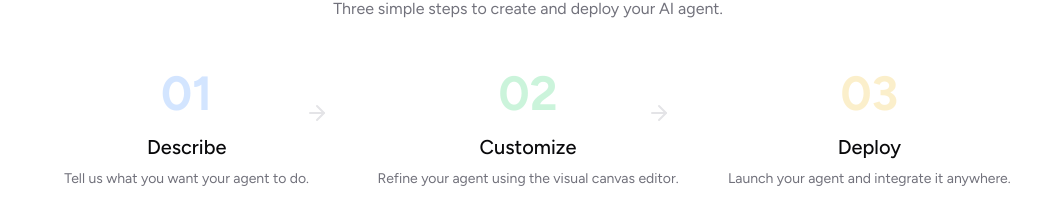
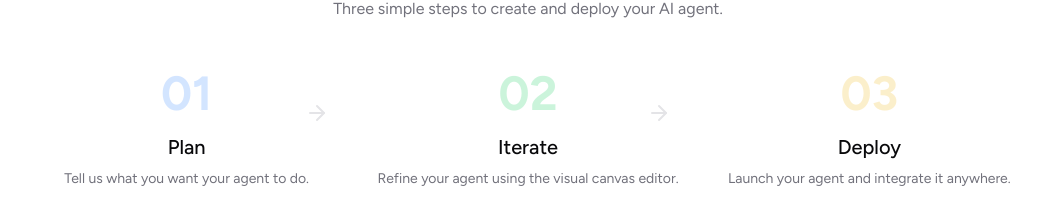
Before and after one commit to ryanmello/conscience, a Next.js app in the folder ui/: page / in a window 1280 px wide. Shown: the part 1538-1761 px from the top of the page, without its empty margins (112-1167 px from the left). Built offline with nearby package versions, Linux system fonts and the light colour scheme; no server answers.

Commit message:
update ui steps

```diff
--- a/ui/app/page.tsx
+++ b/ui/app/page.tsx
@@ -88,13 +88,13 @@ const useCases = [
 const steps = [
   {
     number: "01",
-    title: "Describe",
+    title: "Plan",
     description: "Tell us what you want your agent to do.",
     colorClass: "text-blue-500",
   },
   {
     number: "02",
-    title: "Customize",
+    title: "Iterate",
     description: "Refine your agent using the visual canvas editor.",
     colorClass: "text-green-500",
   },
```
